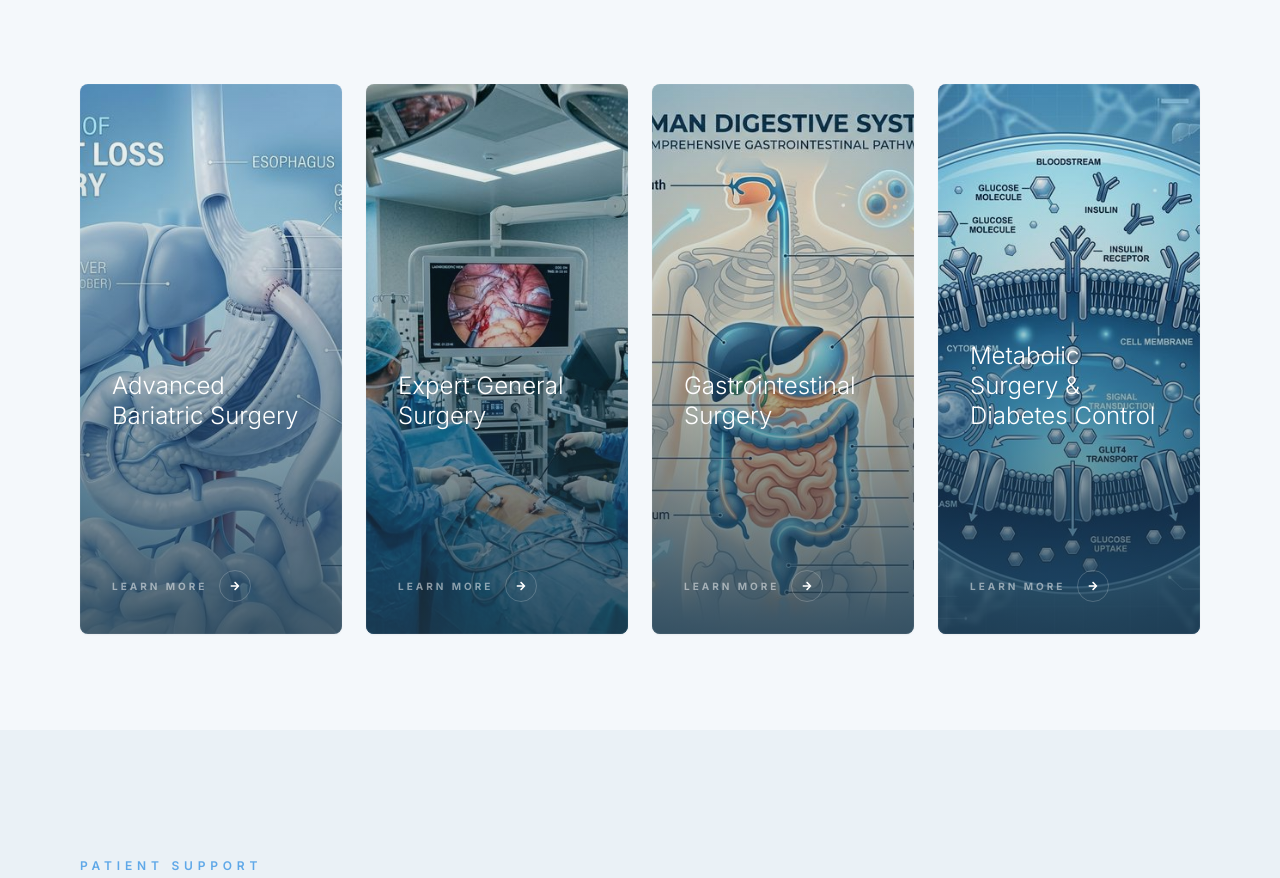
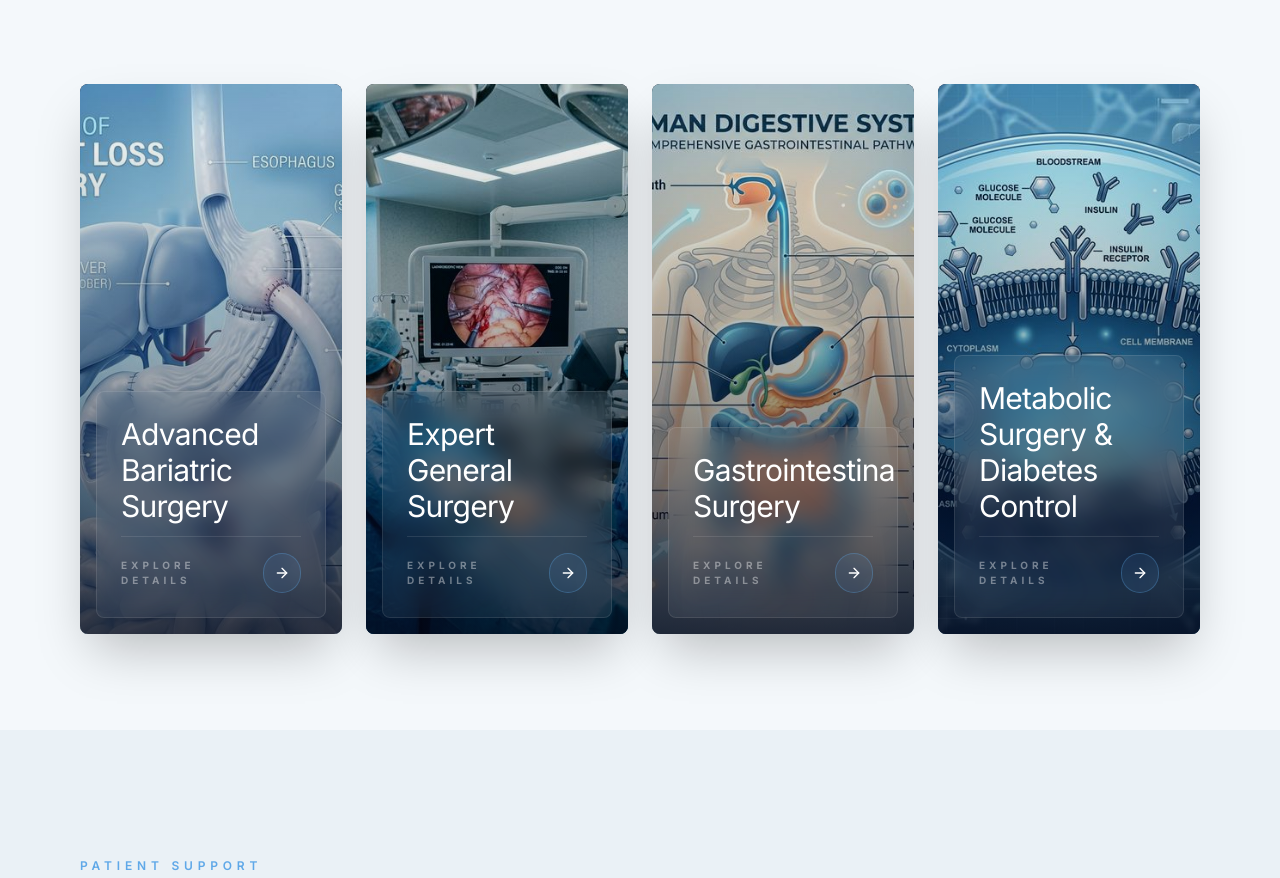
Before and after one commit to RajeevKrSah/Dr-Sonam-Tyagi, a Next.js app: page /services in a window 1280 px wide. Shown: the part 1420-2298 px from the top of the page. Built offline with nearby package versions, Linux system fonts and the light colour scheme.

Commit message:
Service Card Design Updated

```diff
--- a/app/layout.tsx
+++ b/app/layout.tsx
@@ -101,6 +101,7 @@ export default function RootLayout({
   return (
     <html lang="en" suppressHydrationWarning>
       <body
+        suppressHydrationWarning
         className={`${inter.variable} ${raleway.variable} antialiased bg-white text-gray-900`}
       >
         {/* Accessibility */}
--- a/components/common/ServiceCard.tsx
+++ b/components/common/ServiceCard.tsx
@@ -1,7 +1,10 @@
+"use client";
+
 import Image from "next/image";
 import Link from "next/link";
 import { Service } from "@/lib/services";
-import { FaArrowRight } from "react-icons/fa";
+import { ArrowRight } from "lucide-react";
+import { motion } from "framer-motion";
 
 interface ServiceCardProps {
   service: Service;
@@ -10,52 +13,57 @@ interface ServiceCardProps {
 
 const ServiceCard = ({ service, index = 0 }: ServiceCardProps) => {
   return (
-        <Link
-            href={`/services/${service.slug}`}
-            className="group relative h-[550px] overflow-hidden rounded-lg bg-white shadow-sm hover:shadow-2xl transition-all duration-700 animate-fade-up"
-            style={{ animationDelay: `${0.1 * (index + 1)}s` }}
+    <motion.div
+      initial={{ opacity: 0, y: 30 }}
+      whileInView={{ opacity: 1, y: 0 }}
+      viewport={{ once: true }}
+      transition={{ duration: 0.6, delay: 0.1 * index, ease: "easeOut" }}
+      className="group relative h-[500px] md:h-[550px] w-full perspective-1000"
     >
-            {/* Background Image & Overlay */}
-            <div className="absolute inset-0">
+      <Link href={`/services/${service.slug}`} className="block h-full w-full">
+        {/* Main Card Container */}
+        <div className="relative h-full w-full overflow-hidden rounded-lg bg-slate-900 shadow-2xl transition-all duration-700 hover:shadow-[#5FA8E8]/20">
+
+          {/* Parallax Background Image */}
+          <div className="absolute inset-0 z-0">
             <Image
               src={service.image}
               alt={service.title}
               fill
-                    className="object-cover transition-transform duration-1000 group-hover:scale-110"
+              className="object-cover transition-transform duration-1000 group-hover:scale-110 group-hover:rotate-1"
             />
-                <div className="absolute inset-0 bg-gradient-to-t from-[#1F3A4D] via-[#1F3A4D]/40 to-transparent opacity-80 group-hover:opacity-95 transition-opacity duration-700" />
+            {/* Dynamic Overlay - gets deeper on hover */}
+            <div className="absolute inset-0 bg-gradient-to-t from-slate-950 via-slate-950/40 to-transparent opacity-80 group-hover:opacity-90 transition-opacity duration-700" />
+            <div className="absolute inset-0 bg-gradient-to-br from-[#5FA8E8]/10 via-transparent to-transparent opacity-0 group-hover:opacity-100 transition-opacity duration-1000" />
           </div>
 
-            {/* Content */}
-            <div className="absolute inset-0 p-5 md:p-8 flex flex-col justify-end">
-                <h3 className="text-2xl font-light text-white mb-4 group-hover:text-[#5FA8E8] transition-colors duration-300 leading-tight">
+          {/* Content Container - Glassmorphic */}
+          <div className="absolute inset-x-4 bottom-4 z-10 p-6 rounded-lg bg-white/5 backdrop-blur-md border border-white/10 overflow-hidden transform group-hover:translate-y-[-8px] transition-transform duration-500">
+
+            {/* Glassmorphism Inner Glow */}
+            <div className="absolute -inset-1 bg-gradient-to-tr from-[#5FA8E8]/20 via-transparent to-white/10 opacity-30 blur-xl" />
+
+            <div className="relative z-10">
+
+              <h3 className="text-2xl md:text-3xl font-normal font-raleway text-white mb-3 tracking-tight group-hover:text-[#5FA8E8] transition-colors duration-300 leading-tight">
                 {service.title}
               </h3>
-                <p className="text-white/70 text-sm leading-relaxed mb-8 opacity-0 translate-y-4 group-hover:opacity-100 group-hover:translate-y-0 transition-all duration-700">
-                    {service.shortDescription}
-                </p>
 
-                {/* Footer / CTA */}
-                <div className="flex items-center gap-3 group/cta">
-                    <span className="text-[10px] tracking-[0.3em] uppercase font-bold text-white/50 group-hover:text-white transition-colors duration-300">
-                        Learn More
+              {/* Call to Action */}
+              <div className="flex items-center justify-between mt-2 pt-4 border-t border-white/10">
+                <span className="text-[10px] tracking-[0.4em] uppercase font-bold text-white/40 group-hover:text-white transition-colors duration-500">
+                  Explore Details
                 </span>
-                    <div className="relative flex items-center justify-center w-8 h-8 rounded-full border border-white/20 group-hover:border-[#5FA8E8] group-hover:bg-[#5FA8E8] transition-all duration-500 overflow-hidden">
-                        <FaArrowRight
-                            className="text-white transition-transform duration-500 -translate-x-8 group-hover:translate-x-0"
-                            size={10}
-                        />
-                        <FaArrowRight
-                            className="absolute text-white transition-transform duration-500 translate-x-0 group-hover:translate-x-8"
-                            size={10}
-                        />
+
+                <div className="flex items-center justify-center w-10 h-10 rounded-full bg-[#5FA8E8]/10 border border-[#5FA8E8]/30 group-hover:bg-[#5FA8E8] group-hover:border-[#5FA8E8] transition-all duration-500 transform group-hover:rotate-[-45deg]">
+                  <ArrowRight className="text-white transform group-hover:scale-110" size={16} />
                 </div>
               </div>
             </div>
-
-            {/* Subtle border glow */}
-            <div className="absolute inset-0 rounded-lg border border-white/5 group-hover:border-[#5FA8E8]/20 transition-colors duration-500" />
+          </div>
+        </div>
       </Link>
+    </motion.div>
   );
 };
 
--- a/tsconfig.json
+++ b/tsconfig.json
@@ -33,7 +33,6 @@
     "**/*.ts",
     "**/*.tsx",
     ".next/types/**/*.ts",
-    "components/common/AwardWin",
     ".next/dev/types/**/*.ts"
   ],
   "exclude": [
```
Also changed, not shown: package.json (+1 -6 lines), 1 other file (tests, documents, lock files or other folders). Lines whose indentation alone changed are shown as unchanged.
